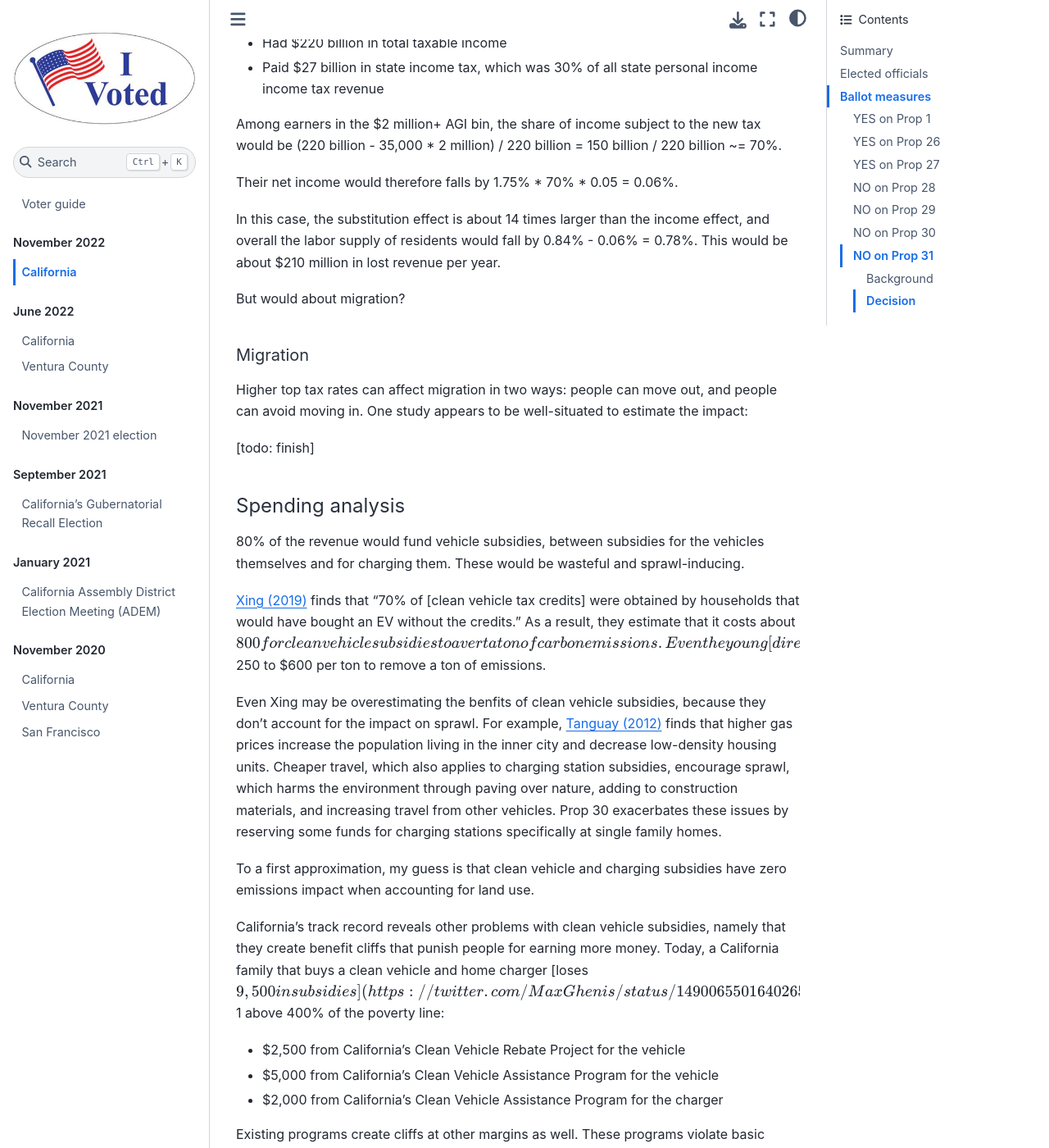
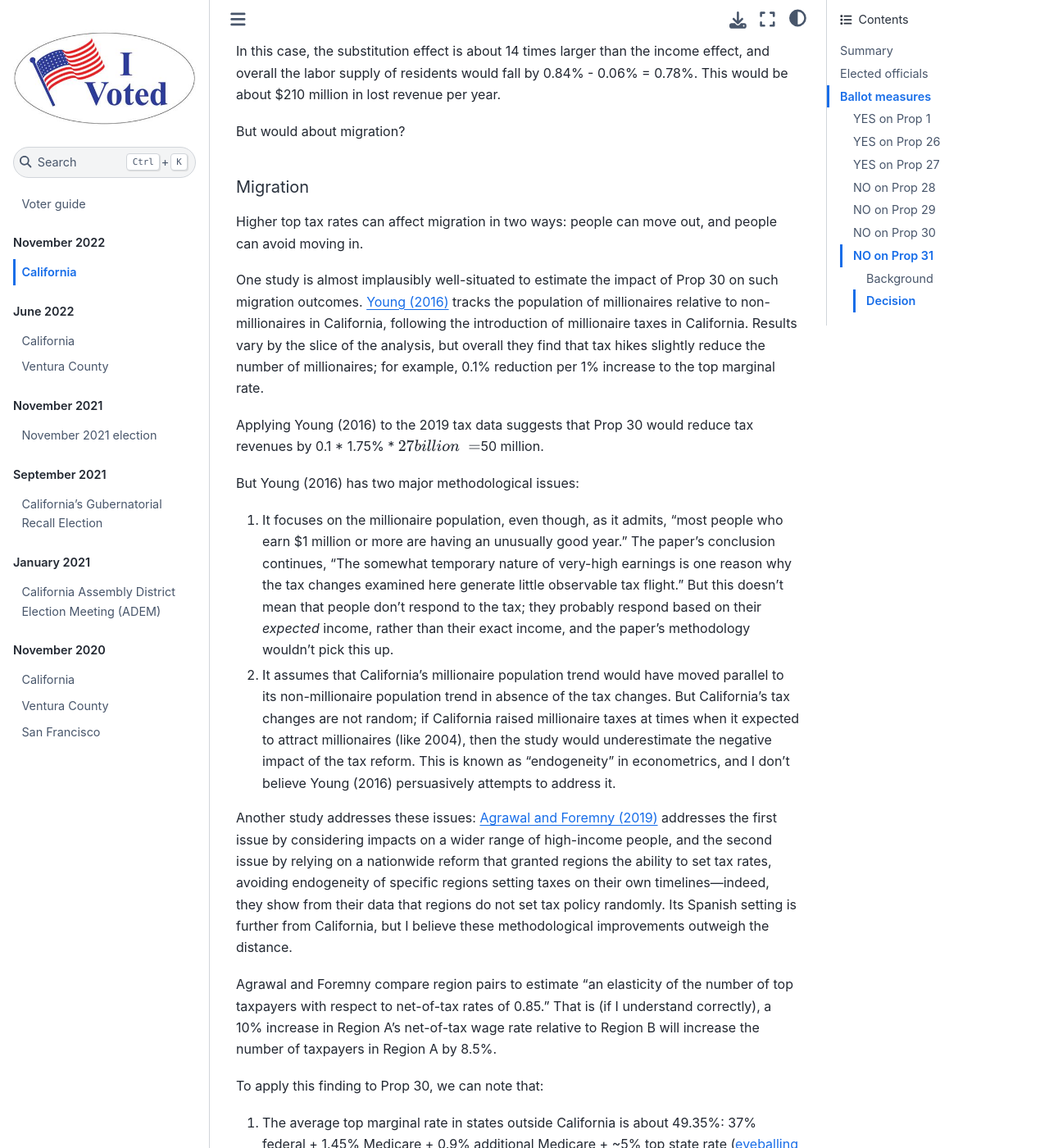
Before and after one commit to MaxGhenis/vote, a Jupyter Book: the page built from docs/2022/11/california.md, in a window 1280 px wide and 1400 px high, scrolled down 12434 px. Shown: the whole window at 82% size. Built offline with Jupyter Book 1.0.4 settings and Sphinx 7.4.7 and the Sphinx Book theme 1.1.4, drawn with Linux system fonts in a browser that asks for light colours; some of the changed text lies outside the part shown.

Commit message:
update prop 30

```diff
--- a/docs/2022/11/california.md
+++ b/docs/2022/11/california.md
@@ -192,8 +188,7 @@ Regarding babies with severe disabilities, I could only find one article that ra
 They both went to abortion providers outside of California (six states and D.C. do not have a gestational limit on abortion access).
 
 The article does not include data on how commonly such diagnoses late in pregnancy spur women to seek abortions outside California.
-It quotes a UCSF researcher who estimates at least 100 leave California for abortions each year, but this isn't limited to late diagnoses of fetal developmental disabilities.
-My partner worked in an abortion clinic in graduate school and told me that it was a common reason for abortions later in the pregnancy, but I've been unable to find statistics.
+It quotes a UCSF researcher who estimates at least 100 leave California for abortions each year, but this isn't limited to late diagnoses of fetal developmental disabilities, and I couldn't find statistics on this reason.
 
 Overall, if I were deciding only from a utilitarian perspective, I would probably vote no on Prop 1, largely because I expect large welfare gains from larger populations, but I would be very uncertain.
 
@@ -346,9 +341,40 @@ But would about migration?
 ##### Migration
 
 Higher top tax rates can affect migration in two ways: people can move out, and people can avoid moving in.
-One study appears to be well-situated to estimate the impact:
 
-[todo: finish]
+One study is almost implausibly well-situated to estimate the impact of Prop 30 on such migration outcomes.
+[Young (2016)](https://inequality.stanford.edu/sites/default/files/millionaire-migration-california-impact-top-tax-rates.pdf) tracks the population of millionaires relative to non-millionaires in California, following the introduction of millionaire taxes in California.
+Results vary by the slice of the analysis, but overall they find that tax hikes slightly reduce the number of millionaires; for example, 0.1% reduction per 1% increase to the top marginal rate.
+
+Applying Young (2016) to the 2019 tax data suggests that Prop 30 would reduce tax revenues by 0.1 * 1.75% * $27 billion ~= $50 million.
+
+But Young (2016) has two major methodological issues:
+1. It focuses on the millionaire population, even though, as it admits, "most people who earn $1 million or more are having an unusually
+good year." The paper's conclusion continues, "The somewhat temporary nature of very-high earnings is one reason why the tax changes examined here generate little observable tax flight." But this doesn't mean that people don't respond to the tax; they probably respond based on their *expected* income, rather than their exact income, and the paper's methodology wouldn't pick this up.
+1. It assumes that California's millionaire population trend would have moved parallel to its non-millionaire population trend in absence of the tax changes. But California's tax changes are not random; if California raised millionaire taxes at times when it expected to attract millionaires (like 2004), then the study would underestimate the negative impact of the tax reform. This is known as "endogeneity" in econometrics, and I don't believe Young (2016) persuasively attempts to address it.
+
+Another study addresses these issues: [Agrawal and Foremny (2019)](https://direct.mit.edu/rest/article-abstract/101/2/214/58521/Relocation-of-the-Rich-Migration-in-Response-to?redirectedFrom=fulltext) addresses the first issue by considering impacts on a wider range of high-income people, and the second issue by relying on a nationwide reform that granted regions the ability to set tax rates, avoiding endogeneity of specific regions setting taxes on their own timelines---indeed, they show from their data that regions do not set tax policy randomly.
+Its Spanish setting is further from California, but I believe these methodological improvements outweigh the distance.
+
+Agrawal and Foremny compare region pairs to estimate "an elasticity of the number of top taxpayers with respect to net-of-tax rates of 0.85."
+That is (if I understand correctly), a 10% increase in Region A's net-of-tax wage rate relative to Region B will increase the number of taxpayers in Region A by 8.5%.
+
+To apply this finding to Prop 30, we can note that:
+1. The average top marginal rate in states outside California is about 49.35%: 37% federal + 1.45% Medicare + 0.9% additional Medicare + ~5% top state rate ([eyeballing the Tax Foundation's summary](https://taxfoundation.org/publications/state-individual-income-tax-rates-and-brackets/))
+1. Therefore, top earners in California face a net-of-tax rate of (1-0.5375) / (1-0.4935) = 0.91x the rate outside of California
+1. If Prop 30 passes, that ratio will fall to (1-0.55) / (1-0.4935) = 0.89x
+1. Prop 30 therefore reduces the net-of-tax rate relative to other states by 0.89 / 0.91 - 1 = 3.8%
+1. Applying the elasticity, this translates to 3.8% * 0.85 = 3.2% fewer top earners
+1. Those fewer top earners would reduce revenues by 3.2% * $27 billion = **$860 million**
+
+(I'm not super confident in this calculation because the rates outside California cancel out; I suspect I'm misunderstanding the elasticity slightly.)
+
+Both studies preceded the Covid-19 pandemic, which has likely increased migration elasticities due to remote work.
+This increases my confidence that, even though Agrawal and Foremny are half a world from California, their impact is closer to the truth than Young.
+
+Putting it all together, I would expect that **Prop 30 would reduce revenues by at least $1 billion per year,** aside from the direct revenues.
+That's $1 billion less for healthcare, education, poverty reduction, and other services.
+And for what?
 
 #### Spending analysis
 
```
Also changed, not shown: other parts of docs/2022/11/california.md (+0 -4 lines).
